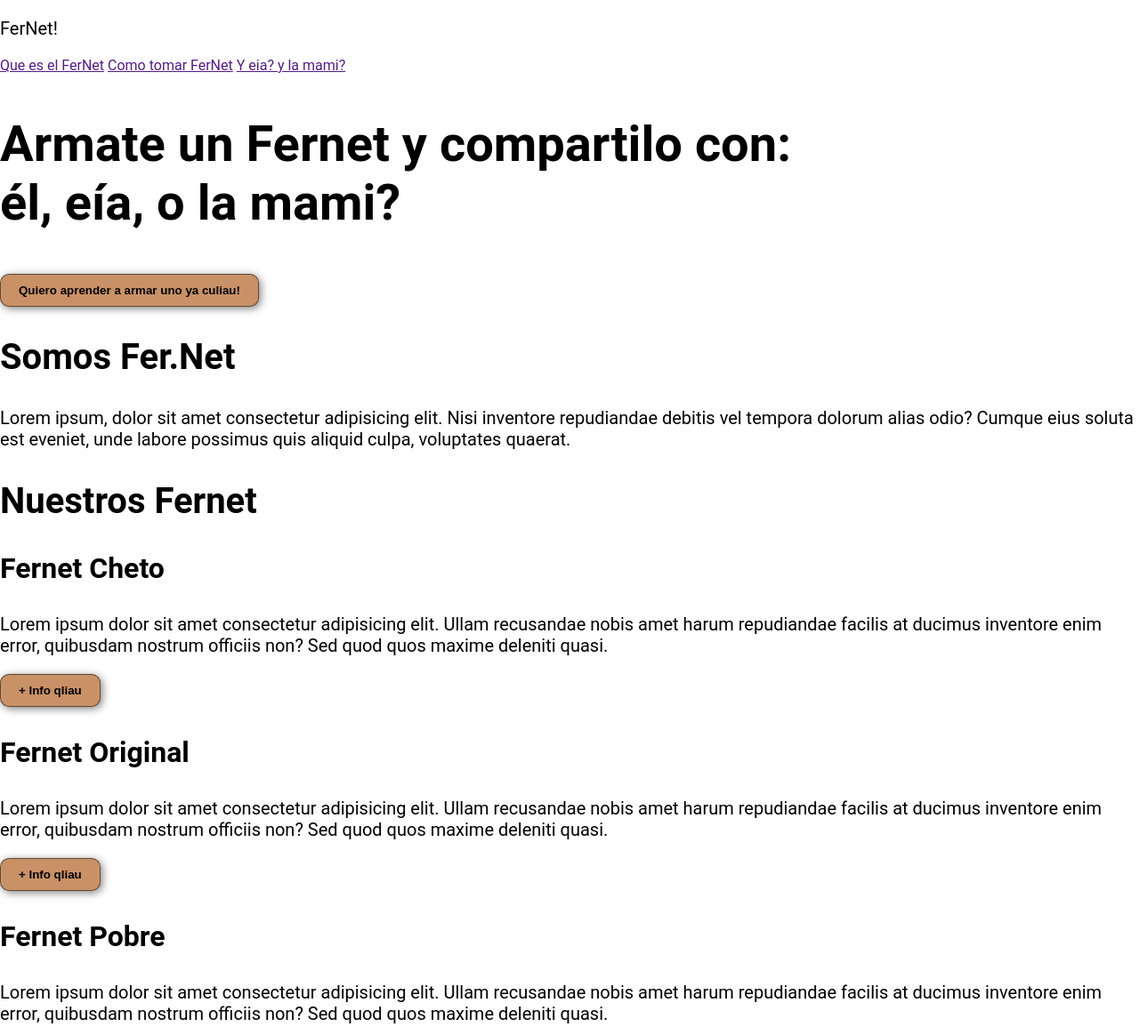
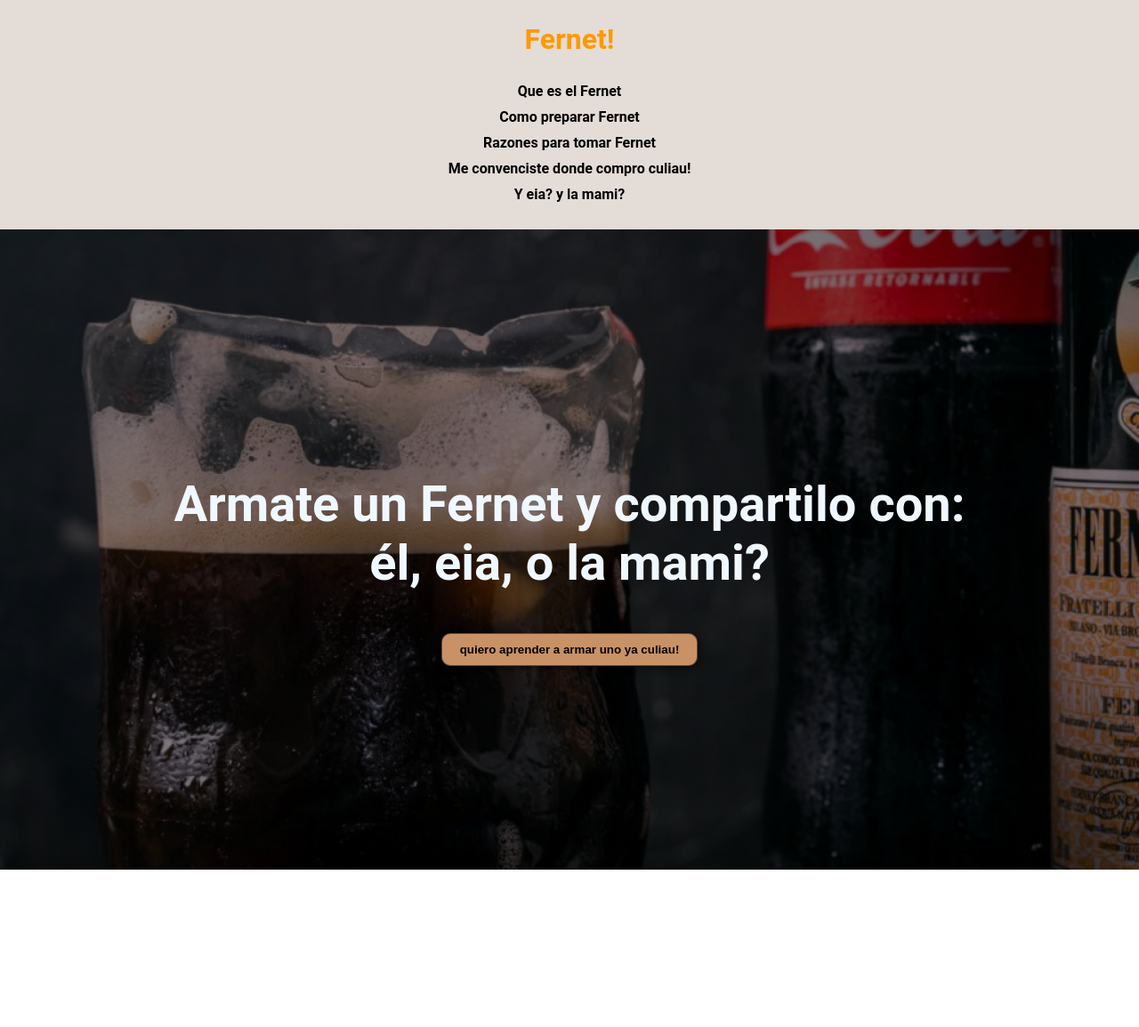
Before and after one commit to EzNiev/Fernet, a plain HTML site: page index.html in a window 1280 px wide. Shown: the top 1155 px of the page at 89% size. Drawn offline with Linux system fonts and the light colour scheme.

Commit message:
some message

```diff
--- /dev/null
+++ b/assets/css/index.css
@@ -0,0 +1,146 @@
+*{
+    box-sizing: border-box;
+}
+
+html{
+    scroll-behavior: smooth;
+}
+
+body{
+    font-family: 'Bodoni Condensed', 'Roboto', sans-serif;
+    margin: 0;
+}
+
+h1{font-size: 3.5em;}
+h2{font-size: 2.5em;}
+h3{font-size: 2em;}
+p{font-size: 1.25em;}
+ul{ list-style: none;}
+
+button{
+    font-size: 1,5em;
+    font-weight: bold;
+    padding: 10px 20px;
+    border-radius: 10px;
+    border: 1px solid rgba(0,0,0,0.5);
+    box-shadow: 2px 2px 10px rgba(0,0,0,0.5);
+    background-color: rgb(201, 146, 102);
+
+}
+
+
+
+button:hover{
+    background-color: rgb(161, 93, 37);
+}
+
+.container{
+    max-width: 1400px;
+    margin: auto;
+}
+
+.color-acento{
+    color: rgb(255, 153, 0)
+}
+
+header{
+    background-color: rgb(228, 220, 214);
+}
+
+header .logo{
+    margin: 0;
+    padding: 25px 30px;
+    font-weight: bold;
+    color: rgb(255, 153, 0);
+    font-size: 2em;
+}
+
+header .container{
+    display: flex;
+    flex-direction: column;
+    align-items: center;
+}
+
+header nav{
+    display: flex;
+    flex-direction: column;
+    text-align: center;
+    padding-bottom: 25px;
+}
+
+header a{
+    padding: 5px 12px;
+    text-decoration: none;
+    font-weight: bold;
+    color: black;
+}
+
+header a:hover{
+    color: rgb(255, 153, 0);
+}
+
+#hero{
+    display: flex;
+    align-items: center;
+    justify-content: center;
+    text-align: center;
+    flex-direction: column;
+    height: 90vh;
+    background-image: linear-gradient(0deg, rgba(0,0,0,0.5),rgba(0,0,0,0.5)),url(/assets/img/Fernet2-1024x576.jpg);
+    background-repeat: none;
+    background-size: cover;
+    background-position: center center;
+}
+
+#somo-fernet{
+
+}
+
+#somo-fernet .container{
+    text-align: center;
+    padding: 200px 12px;
+
+}
+
+#nuestros-fernet{
+    background-color: rgb(30, 30, 30);
+    color: white;
+    text-align: center;
+}
+
+#nuestros-fernet .container{
+    padding: 100px 0px;
+}
+
+#nuestros-fernet h2{
+    margin-top: 0;
+}
+
+#nuestros-fernet p{
+    display: none;
+}
+
+#nuestros-fernet .carta{
+    background-position: center center;
+    background-size: cover;
+    padding: 12px;
+    margin: 12px;
+    border-radius: 15px;
+}
+
+.carta:first-child{
+    background-image: linear-gradient(0deg, rgba(0,0,0,0.5),rgba(0,0,0,0.5)),url(/assets/img/FernetCheto.jpg);
+}
+
+.carta:nth-child(2){
+    background-image: linear-gradient(0deg, rgba(0,0,0,0.5),rgba(0,0,0,0.5)),url(/assets/img/FernetClasico2.jpg);
+}
+
+.carta:nth-child(3){
+    background-image: linear-gradient(0deg, rgba(0,0,0,0.5),rgba(0,0,0,0.5)),url(/assets/img/FernetPobre.jpg);
+}
+
+button a{
+    text-decoration: none;
+    color: black;
+}
--- a/index.css
+++ /dev/null
@@ -1,29 +0,0 @@
-*{
-    box-sizing: border-box;
-}
-
-body{
-    font-family: 'Bodoni Condensed', 'Roboto', sans-serif;
-    margin: 0;
-}
-
-h1{font-size: 3.5em;}
-h2{font-size: 2.5em;}
-h3{font-size: 2em;}
-p{font-size: 1.25em;}
-ul{ list-style: none;}
-
-button{
-    font-size: 1,5em;
-    font-weight: bold;
-    padding: 10px 20px;
-    border-radius: 10px;
-    border: 1px solid rgba(0,0,0,0.5);
-    box-shadow: 2px 2px 10px rgba(0,0,0,0.5);
-    background-color: rgb(201, 146, 102);
-
-}
-
-button:hover{
-    background-color: rgb(161, 93, 37);
-}
--- a/index.html
+++ b/index.html
@@ -6,44 +6,45 @@
     <meta name="viewport" content="width=device-width, initial-scale=1.0">
     <title>Fernet!</title>
     <!--Estilos-->
-    <link rel="stylesheet" href="index.css">
+    <link rel="stylesheet" href="assets/css/index.css">
 </head>
 <body>
     <header>
         <div class="container">
-            <p class="logo">FerNet!</p>
+            <p class="logo">Fernet!</p>
             <nav>
-                <a href="">Que es el FerNet</a>
-                <a href="">Como tomar FerNet</a>
-                <a href="">Y eia? y la mami?</a>
+                <a href="#somo-fernet">Que es el Fernet</a>
+                <a href="#nuestros-fernet">Como preparar Fernet</a>
+                <a href="#razones">Razones para tomar Fernet</a>
+                <a href="#convencido">Me convenciste donde compro culiau!</a>
+                <a href="#yeia">Y eia? y la mami?</a>
             </nav>
         </div>
     </header>
     <section id="hero">
-        <h1>Armate un Fernet y compartilo con: <br>él, eía, o la mami?</h1>
-        <form action="https://www.youtube.com/watch?v=LhFYIw8_fcA">
-            <button>Quiero aprender a armar uno ya culiau!</button>
-        </form>
+        <h1 style="color:aliceblue";>Armate un Fernet y compartilo con: <br>él, eia, o la mami?</h1>
+        <button><a href="https://youtu.be/LhFYIw8_fcA" target="_blank"> quiero aprender a armar uno ya culiau!</a></button>
     </section>
     <section id="somo-fernet">
 
         <div class="container">
             <div class="img-container"></div>
-            <h2>Somos Fer.Net</h2>
-            <p>Lorem ipsum, dolor sit amet consectetur adipisicing elit. Nisi inventore repudiandae debitis vel tempora dolorum alias odio? Cumque eius soluta est eveniet, unde labore possimus quis aliquid culpa, voluptates quaerat.</p>
+            <h2>Que es el <span class="color-acento">Fernet?</span></h2>
+            <p>Como no vas a saber que es el fernet culiau, ponete ya a estudiar cultura general. El nectar de los dioses, combustible del alma! <br>Ya fue <a href="https://youtu.be/LhFYIw8_fcA" target="_blank">armate uno</a> y descubrilo vos mismo.</p>
         </div>
     </section>
 
     <section id="nuestros-fernet">
         <div class="container">
-            <h2>Nuestros Fernet</h2>
+            <h2>¿Que Fernet queres aprender a preparar?</h2>
+            <div class="fernets">
                 <div class="carta">
                     <h3>Fernet Cheto</h3>
                     <p>Lorem ipsum dolor sit amet consectetur adipisicing elit. Ullam recusandae nobis amet harum repudiandae facilis at ducimus inventore enim error, quibusdam nostrum officiis non? Sed quod quos maxime deleniti quasi.</p>
                     <button>+ Info qliau</button>
                 </div>
                 <div class="carta">
-                <h3>Fernet Original</h3>
+                    <h3>Fernet Clasico</h3>
                     <p>Lorem ipsum dolor sit amet consectetur adipisicing elit. Ullam recusandae nobis amet harum repudiandae facilis at ducimus inventore enim error, quibusdam nostrum officiis non? Sed quod quos maxime deleniti quasi.</p>
                     <button>+ Info qliau</button>
                 </div>
@@ -53,10 +54,12 @@
                     <button>+ Info qliau</button>
                 </div>
             </div>
+        </div>
     </section>
 
-    <section id="caracteristicas">
+    <section id="razones">
         <div class="container">
+            <img src="https://cloudfront-us-east-1.images.arcpublishing.com/infobae/5RUSEHY275F2NP4O2YR3FKFJ2E.jpg" alt="">
             <ul>
                 <li>✔️ 100% Cordobes</li>
                 <li>✔️ Reforzas amistades</li>
@@ -66,9 +69,13 @@
         </div>
     </section>
 
-    <section id="listo-para-tomar">
+    <section id="convencido">
         <h2>Listo pa chupa?</h2>
         <button>Quiero tomar YA</button>
+    </section>
+
+    <section>
+        <iframe id= "yeia" width= "1080" height="720" src="https://www.youtube.com/embed/uP9uw-mlNic?start=43%" title="YouTube video player" frameborder="0" allow="accelerometer; autoplay; clipboard-write; encrypted-media; gyroscope; picture-in-picture" allowfullscreen></iframe>
     </section>
 
     <footer>
```
Also changed, not shown: assets/img/Fernet2-1024x576.jpg (added), assets/img/FernetCheto.jpg (added), assets/img/FernetClasico.jpg (added), assets/img/FernetClasico2.jpg (added), assets/img/FernetPobre.jpg (added). Lines whose indentation alone changed are shown as unchanged.
